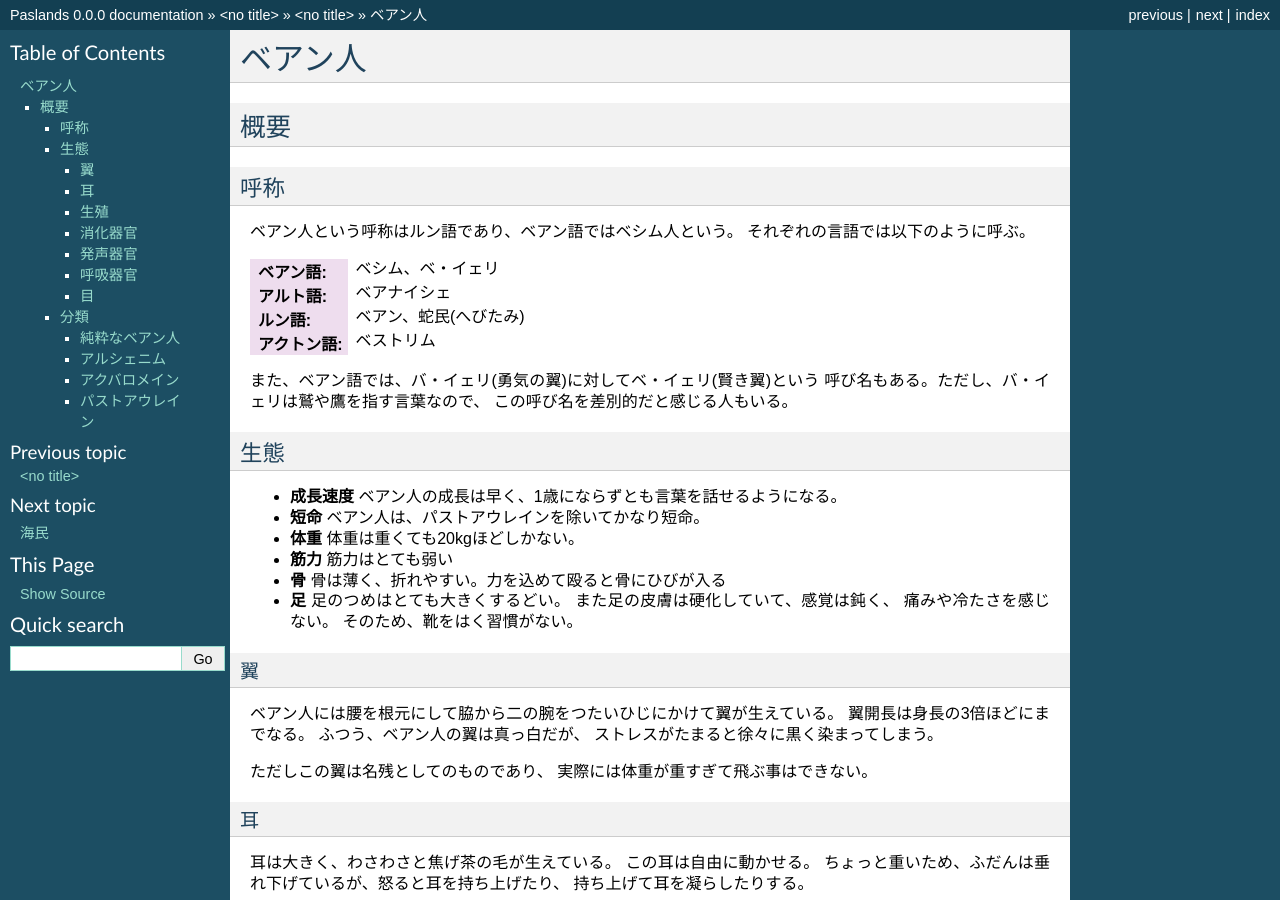
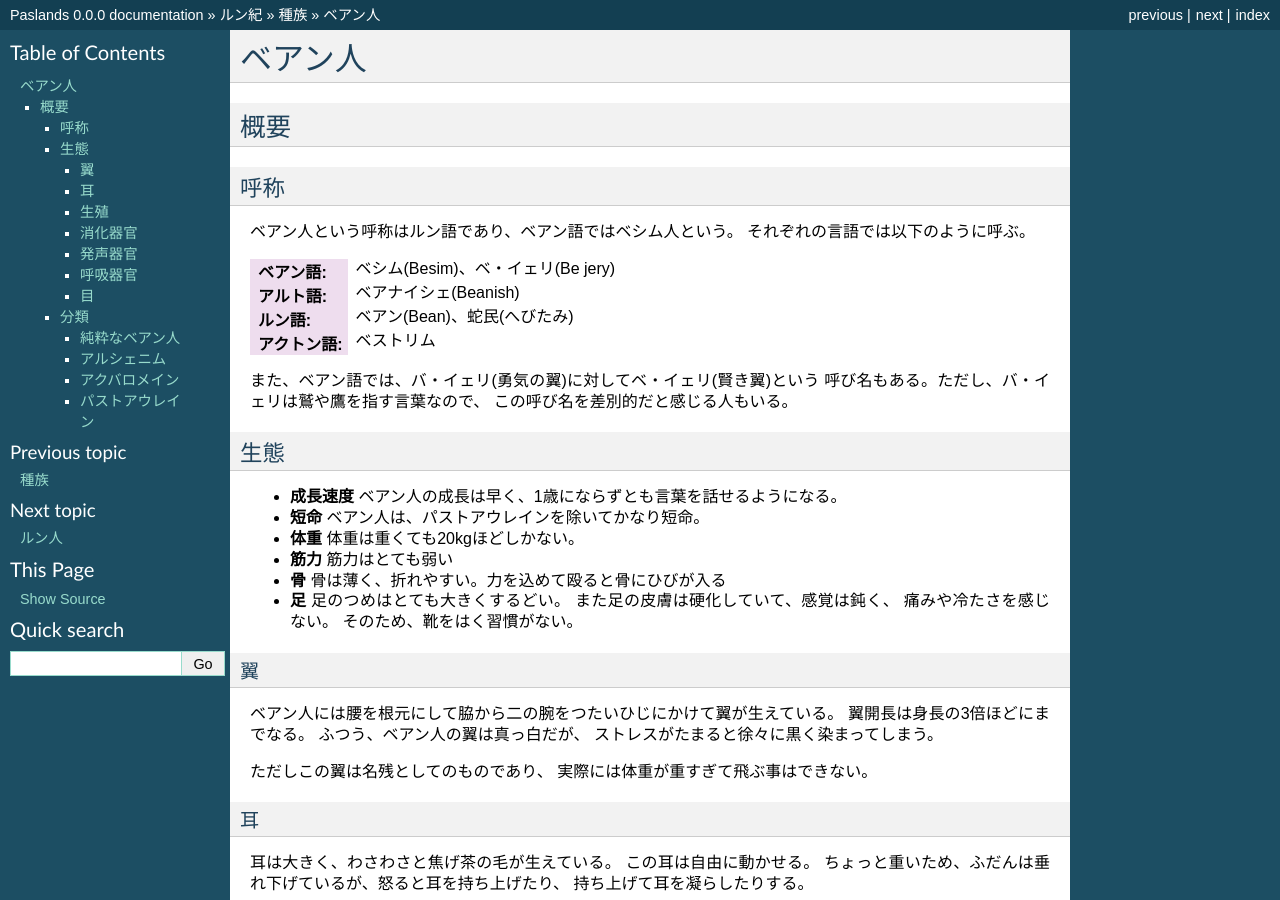
Before and after one commit to pasberth/paslands, a Sphinx documentation site: the page built from source/rp/species/bean.rst, in a window 1280 px wide and 900 px high. Built offline with Sphinx 7.4.7, drawn with Linux system fonts in a browser that asks for light colours; some of the changed text lies outside the part shown.

Commit message:
ルン人について描いた

```diff
--- a/source/rp/index.rst
+++ b/source/rp/index.rst
@@ -1,3 +1,5 @@
+ルン紀
+================================================================================
 
 .. toctree::
    :maxdepth: 2
--- a/source/rp/species/bean.rst
+++ b/source/rp/species/bean.rst
@@ -10,9 +10,9 @@
 ベアン人という呼称はルン語であり、ベアン語ではベシム人という。
 それぞれの言語では以下のように呼ぶ。
 
-:ベアン語: ベシム、ベ・イェリ
-:アルト語: ベアナイシェ
-:ルン語: ベアン、蛇民(へびたみ)
+:ベアン語: ベシム(Besim)、ベ・イェリ(Be jery)
+:アルト語: ベアナイシェ(Beanish)
+:ルン語: ベアン(Bean)、蛇民(へびたみ)
 :アクトン語: ベストリム
 
 また、ベアン語では、バ・イェリ(勇気の翼)に対してベ・イェリ(賢き翼)という
--- a/source/rp/species/feefan.rst
+++ b/source/rp/species/feefan.rst
@@ -10,6 +10,8 @@
 ~~~~~~~~~~~~~~~~~~~~~~~~~~~~~~~~~~~~~~~~~~~~~~~~~~~~~~~~~~~~~~~~~~~~~~~~~~~~~~~~
 
 海民はうみたみと読む。ルン語ではフィーファンという。
+
+:スペル: Feefan
 
 生態
 ~~~~~~~~~~~~~~~~~~~~~~~~~~~~~~~~~~~~~~~~~~~~~~~~~~~~~~~~~~~~~~~~~~~~~~~~~~~~~~~~
--- a/source/rp/species/index.rst
+++ b/source/rp/species/index.rst
@@ -1,7 +1,10 @@
+種族
+================================================================================
 
 .. toctree::
    :maxdepth: 2
 
    bean
+   roun
    feefan
    growth_speed
```
Also changed, not shown: source/index.rst (+2 -17 lines), source/rp/species/roun.rst (added, +76 -0 lines).
